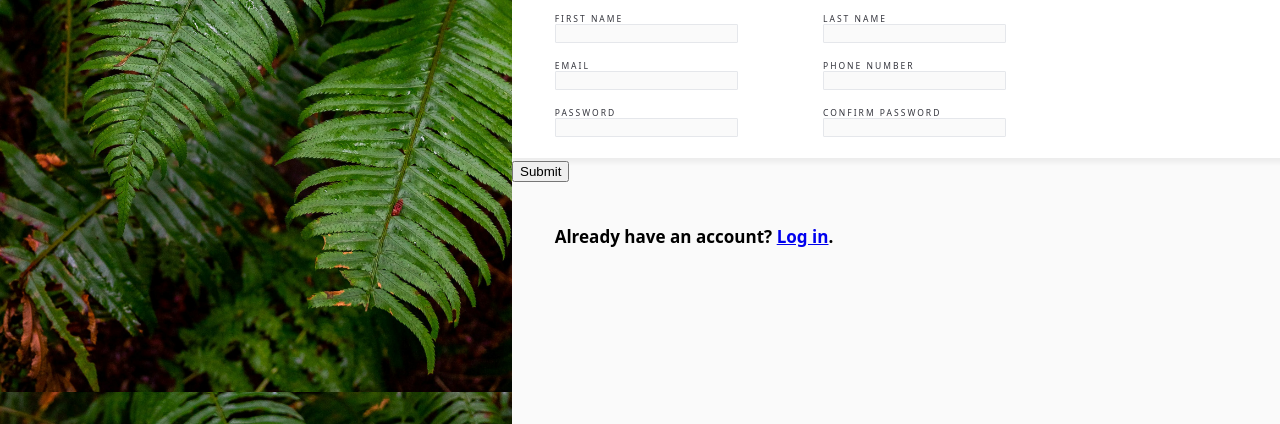
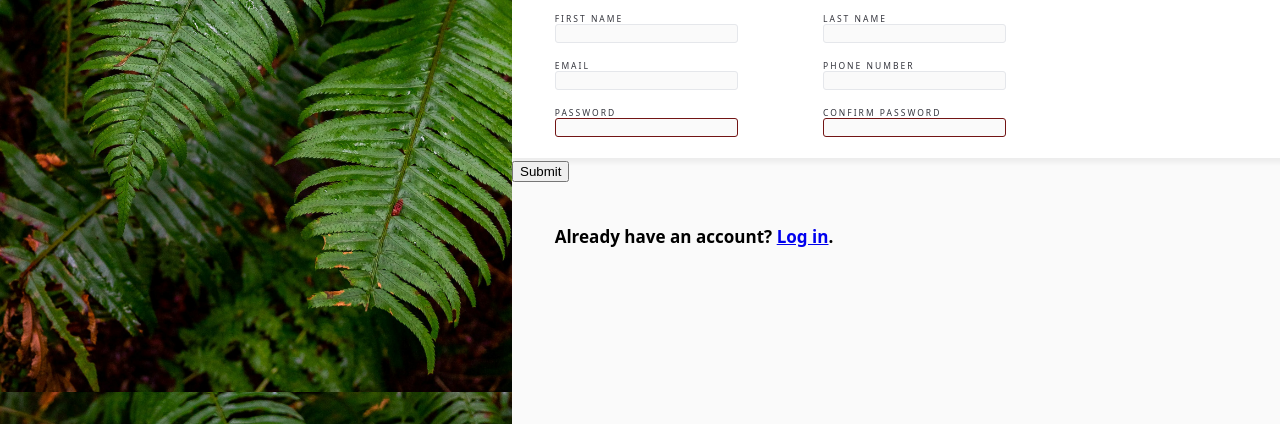
Before and after one commit to vagueposting/odin-sign-up, a plain HTML site: page index.html in a window 1280 px wide. Shown: the part 376-800 px from the top of the page. Drawn offline with Linux system fonts and the light colour scheme; a web font is replaced by a local one.

Commit message:
Field validation styling

```diff
--- a/index.html
+++ b/index.html
@@ -31,23 +31,25 @@
                     <div class="row">
                         <div class="field-item">
                             <label for="first-name">First name</label>
-                            <input type="text" id="first-name" name="given-name">
+                            <input type="text" id="first-name" name="given-name"
+                            tabindex="0">
                         </div>
                         <div class="field-item">
                                 <label for="last-name">Last name</label>
-                                <input type="text" id="last-name" name="surname">
+                                <input type="text" id="last-name" name="surname"
+                                tabindex="0">
                             </div>
                     </div>
 
                     <div class="row">
                         <div class="field-item">
                         <label for="email">Email</label>
-                            <input type="email" id="email" name="email">
+                            <input type="email" id="email" name="email" tabindex="0">
                         </div>
                         <div class="field-item">
                             <label for="number">Phone number</label>
                             <input type="number" id="phone-number"
-                            name="phone-number">
+                            name="phone-number" tabindex="0">
                         </div>
                     </div>
 
@@ -56,12 +58,12 @@
                         <div class="field-item">
                             <label for="password">Password</label>
                             <input type="password" id="password"
-                            name="password">
+                            name="password" minlength="8" required tabindex="0">
                         </div>
                         <div class="field-item">
                             <label for="confirm-password">Confirm password</label>
                             <input type="password" id="confirm-password"
-                            name="confirm-password">
+                            name="confirm-password" minlength="8" required tabindex="0">
                         </div>
                     </div>
                     </div>
--- a/styles.css
+++ b/styles.css
@@ -124,8 +124,20 @@ form {
 
 input {
     border: 1px solid #E5E7EB;
-    border-radius: 1px;
+    border-radius: 3px;
     background-color: rgb(250, 250, 250);
+}
+
+input:focus {
+    border-color: rgb(18, 85, 172);
+}
+
+input:focus-visible {
+    outline-color: rgb(18, 85, 172);
+}
+
+input:invalid {
+    border-color: rgb(114, 20, 20);
 }
 
 .field-item label {
```
